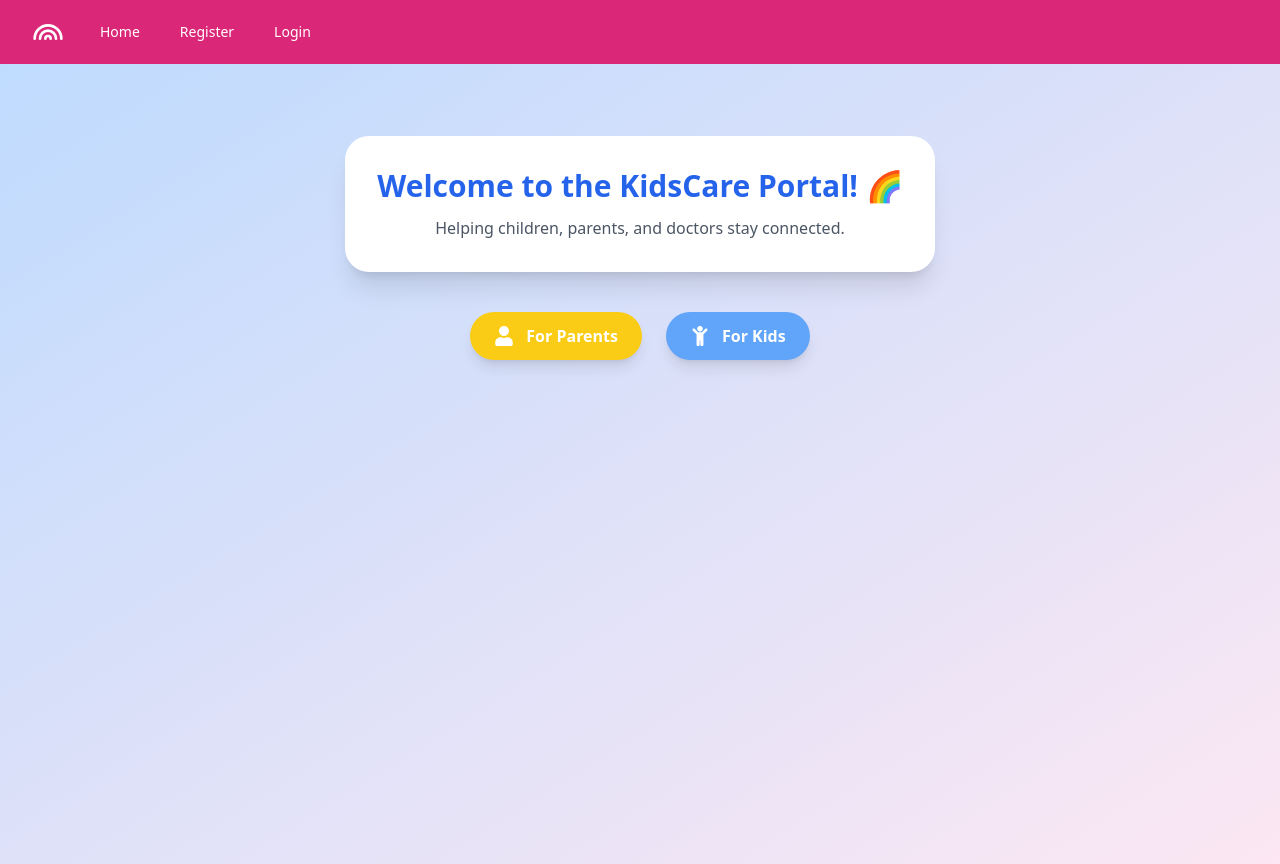
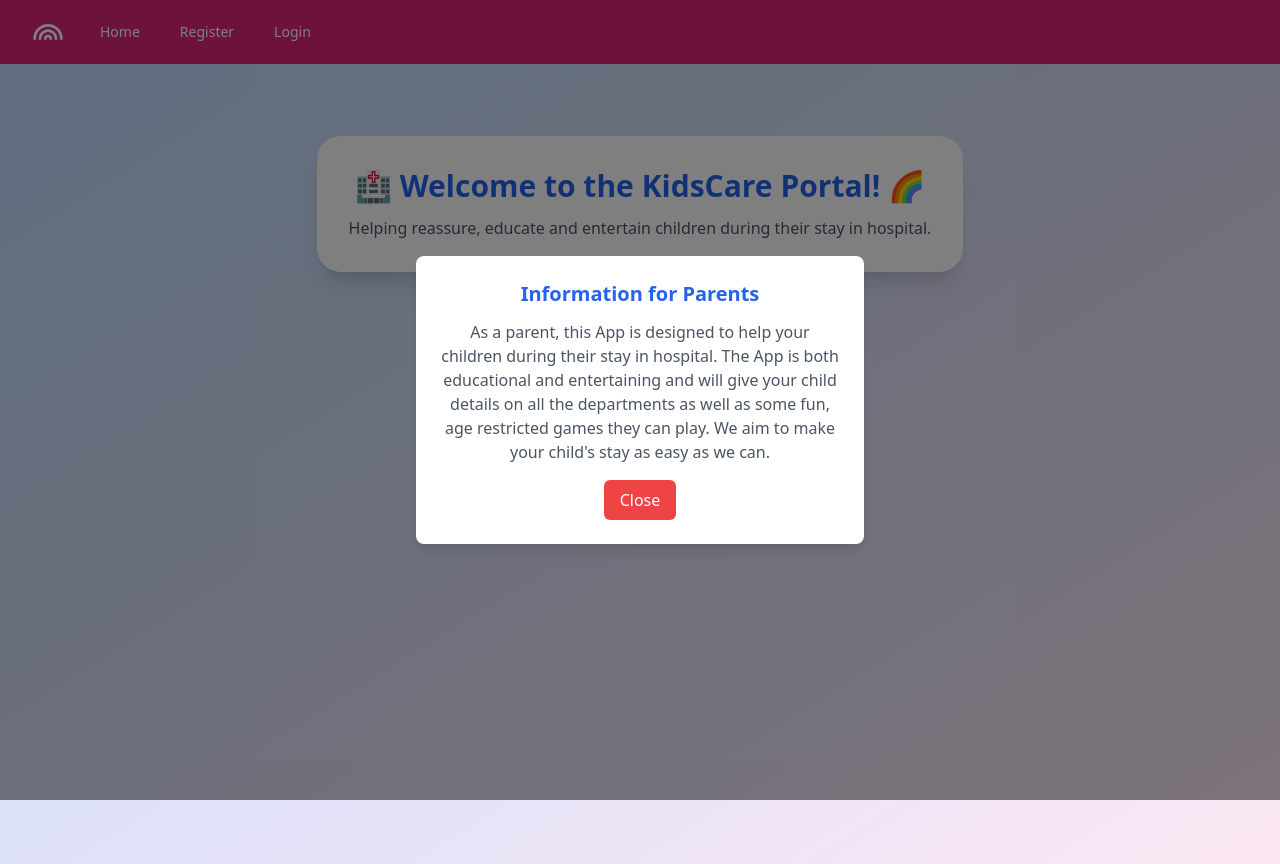
Before and after one commit to Aidancodergamz/Hospital-portal, a React (Create React App) app: page / in a window 1280 px wide. Both pictures are taken after a click on the button "For Parents". Built offline with nearby package versions, Linux system fonts and the light colour scheme.

Commit message:
Updated the home page to make the links clickable so that it displays information for both parents and children when clicked

```diff
--- a/src/App.js
+++ b/src/App.js
@@ -14,7 +14,7 @@ import Department from "./pages/Department";
 
 function Layout({ children }) {
   const location = useLocation();
-  const hideNavbar = location.pathname === "/userdash" || location.pathname === "/games" || location.pathname === "/interactiveMap" || location.pathname === "/department"; // This hides the navigation bar for those logged in and replaces it with a side navigation bar tailored for logged in users.
+  const hideNavbar = location.pathname === "/userdash" || location.pathname === "/games" || location.pathname === "/interactiveMap" || location.pathname === "/department";
 
   return (
     <div>
--- a/src/includes/Navigation.js
+++ b/src/includes/Navigation.js
@@ -18,7 +18,7 @@ export default function Navigation() {
       <div className="mx-auto max-w-7xl px-2 sm:px-6 lg:px-8">
         <div className="relative flex h-16 items-center justify-between">
           <div className="absolute inset-y-0 left-0 flex items-center sm:hidden">
-            {/* Mobile menu button*/}
+            {/* Mobile menu button is here */}
             <DisclosureButton className="group relative inline-flex items-center justify-center rounded-md p-2 text-white-400 hover:bg-gray-700 hover:text-white focus:ring-2 focus:ring-white focus:outline-hidden focus:ring-inset">
               <span className="absolute -inset-0.5" />
               <span className="sr-only">Open main menu</span>
--- a/src/pages/Games.js
+++ b/src/pages/Games.js
@@ -3,9 +3,8 @@ import LoggedInNav from "../includes/LoggedInNav";
 
 function Games() {
   const [userAge, setUserAge] = useState(null);
-  const [loading, setLoading] = useState(true); // Add a loading state
+  const [loading, setLoading] = useState(true);
 
-  // Array of games with names, links, images, and background colors
   const games = [
     {
       name: "Pac-Man",
@@ -60,7 +59,7 @@ function Games() {
         const response = await fetch("http://localhost:5000/check-age", {
           method: "GET",
           headers: {
-            "Authorization": `Bearer ${token}`, // Ensure it's correctly formatted
+            "Authorization": `Bearer ${token}`,
             "Accept": "application/json",
           },
         });
@@ -77,7 +76,7 @@ function Games() {
       } catch (error) {
         console.error("Error fetching user age:", error);
       } finally {
-        setLoading(false); // Set loading to false after the data has been fetched
+        setLoading(false);
       }
     };
 
@@ -96,7 +95,7 @@ function Games() {
           </p>
 
           {loading ? (
-            <p>Loading user data...</p> // Or a spinner
+            <p>Loading user data...</p>
           ) : (
             <div className="grid grid-cols-1 sm:grid-cols-2 lg:grid-cols-3 gap-6">
               {games.map((game, index) => (
--- a/src/pages/Home.js
+++ b/src/pages/Home.js
@@ -1,35 +1,74 @@
 import { useState } from "react";
-import { FaUserMd, FaUser, FaChild, FaHospital } from "react-icons/fa";
+import { FaUser, FaChild } from "react-icons/fa";
 import { motion } from "framer-motion";
 
 export default function Home() {
+  const [modalContent, setModalContent] = useState(null);
+
+  const openModal = (type) => {
+    if (type === "parents") {
+      setModalContent({
+        title: "Information for Parents",
+        text: "As a parent, this App is designed to help your children during their stay in hospital. The App is both educational and entertaining and will give your child details on all the departments as well as some fun, age restricted games they can play. We aim to make your child's stay as easy as we can.",
+      });
+    } else if (type === "kids") {
+      setModalContent({
+        title: "Information for Kids",
+        text: "Hi there! 👋 This portal helps you learn more about what you can expect during your stay here in hospital! You can check out our fun games and get information on all the different departments you might visit as well as get some information on your procedures and what to expect. Sometimes staying in hospital can feel scary but there's nothing to worry about and this App is here to hopefully make it a little less boring! 😄 Just click 'register' at the top to get started! Have fun!",
+      });
+    }
+  };
+
+  const closeModal = () => setModalContent(null);
+
   return (
     <div className="min-h-screen bg-gradient-to-br from-blue-200 to-pink-100 flex flex-col items-center text-center p-6">
-      {/* Hero Section */}
+
       <motion.div
         initial={{ opacity: 0, y: 20 }}
         animate={{ opacity: 1, y: 0 }}
         transition={{ duration: 0.8 }}
         className="mt-12 bg-white p-8 rounded-3xl shadow-xl max-w-3xl"
       >
-        <h1 className="text-3xl font-bold text-blue-600">Welcome to the KidsCare Portal! 🌈</h1>
-        <p className="text-gray-600 mt-3">Helping children, parents, and doctors stay connected.</p>
+        <h1 className="text-3xl font-bold text-blue-600">🏥 Welcome to the KidsCare Portal! 🌈</h1>
+        <p className="text-gray-600 mt-3">Helping reassure, educate and entertain children during their stay in hospital.</p>
       </motion.div>
 
-      {/* Action Buttons */}
+      {/* More info buttons */}
       <div className="mt-10 flex flex-wrap gap-6 justify-center">
-        <ActionButton icon={FaUser} label="For Parents" color="bg-yellow-400" />
-        <ActionButton icon={FaChild} label="For Kids" color="bg-blue-400" />
+        <ActionButton icon={FaUser} label="For Parents" color="bg-yellow-400" onClick={() => openModal("parents")} />
+        <ActionButton icon={FaChild} label="For Kids" color="bg-blue-400" onClick={() => openModal("kids")} />
       </div>
+
+      {modalContent && (
+        <motion.div
+          initial={{ opacity: 0, scale: 0.8 }}
+          animate={{ opacity: 1, scale: 1 }}
+          transition={{ duration: 0.3 }}
+          className="fixed inset-0 flex items-center justify-center bg-black bg-opacity-50 p-4"
+        >
+          <div className="bg-white p-6 rounded-lg shadow-lg max-w-md text-center">
+            <h2 className="text-xl font-bold text-blue-600">{modalContent.title}</h2>
+            <p className="text-gray-600 mt-3">{modalContent.text}</p>
+            <button
+              onClick={closeModal}
+              className="mt-4 px-4 py-2 bg-red-500 text-white rounded-md hover:bg-red-600"
+            >
+              Close
+            </button>
+          </div>
+        </motion.div>
+      )}
     </div>
   );
 }
 
-function ActionButton({ icon: Icon, label, color }) {
+function ActionButton({ icon: Icon, label, color, onClick }) {
   return (
     <motion.button
       whileHover={{ scale: 1.1 }}
       whileTap={{ scale: 0.9 }}
+      onClick={onClick}
       className={`flex items-center space-x-3 px-6 py-3 rounded-full shadow-lg text-white font-bold ${color}`}
     >
       <Icon className="text-xl" />
--- a/src/pages/InteractiveMap.js
+++ b/src/pages/InteractiveMap.js
@@ -2,10 +2,9 @@ import React, { useState } from "react";
 import LoggedInNav from '../includes/LoggedInNav';
 
 function InteractiveMap() {
-  // State to track the active marker
+
   const [activeMarker, setActiveMarker] = useState(null);
 
-  // Marker positions (adjust as per your map's layout)
   const markerPositions = {
     X_ray: { top: "60%", left: "35%", color: "red", fontSize: "3rem", backgroundColor: "red" },
     Neurology: { top: "85%", left: "42%", color: "blue", fontSize: "3rem", backgroundColor: "blue" },
@@ -17,12 +16,11 @@ function InteractiveMap() {
 
   return (
     <div className="flex min-h-screen bg-gray-100">
-      {/* Sidebar Navigation */}
       <div className="w-64 bg-white shadow-md">
         <LoggedInNav />
       </div>
 
-      {/* Main Content */}
+      {/* Main section */}
       <div className="flex-1 p-6">
       <h1 className="text-2xl font-bold text-gray-800 text-center">Interactive Map</h1>
 <p className="mt-2 text-gray-600 text-center mx-auto">Here is a map of the entire hospital that you can interact with. 😊</p>
--- a/src/pages/Login.js
+++ b/src/pages/Login.js
@@ -36,8 +36,8 @@ export default function Login() {
         return;
       }
 
-      localStorage.setItem("token", data.token); // Store the token
-      navigate("/userdash"); // Redirect to UserDash
+      localStorage.setItem("token", data.token);
+      navigate("/userdash");
     } catch (error) {
       setError("Server error, please try again later");
     }
--- a/src/pages/Register.js
+++ b/src/pages/Register.js
@@ -140,14 +140,17 @@ export default function Register() {
             required
           />
 
+          <label htmlFor="dob" className="block text-sm font-medium text-gray-700">Date of Birth:</label>
           <input
             type="date"
+            id="dob"
             name="dob"
             value={formData.dob}
             onChange={handleChange}
             className="w-full p-2 border rounded-md focus:outline-none focus:ring-2 focus:ring-blue-500"
             required
           />
+
 
           <button
             type="submit"
```
Also changed, not shown: src/pages/Department.js (+18 -21 lines).
